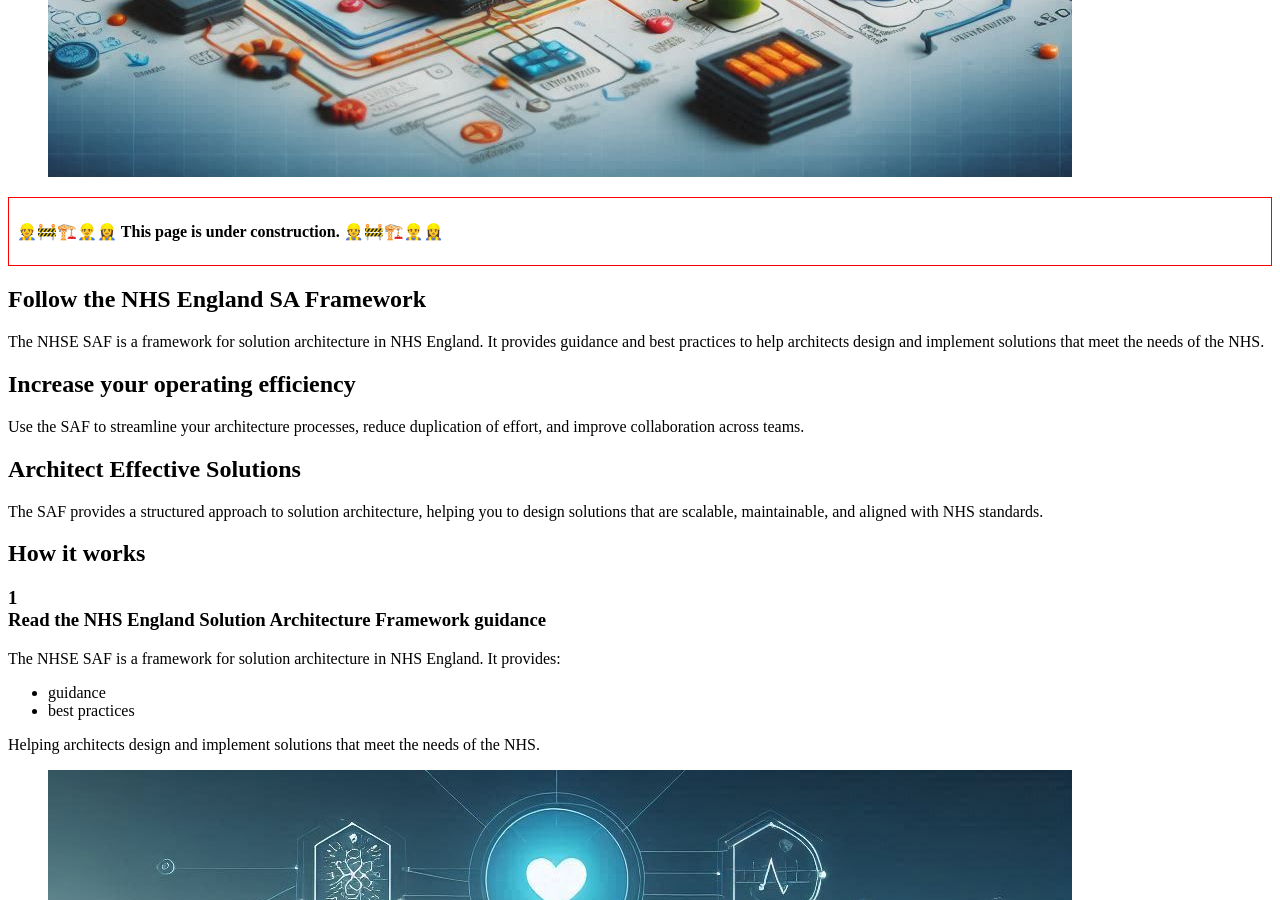
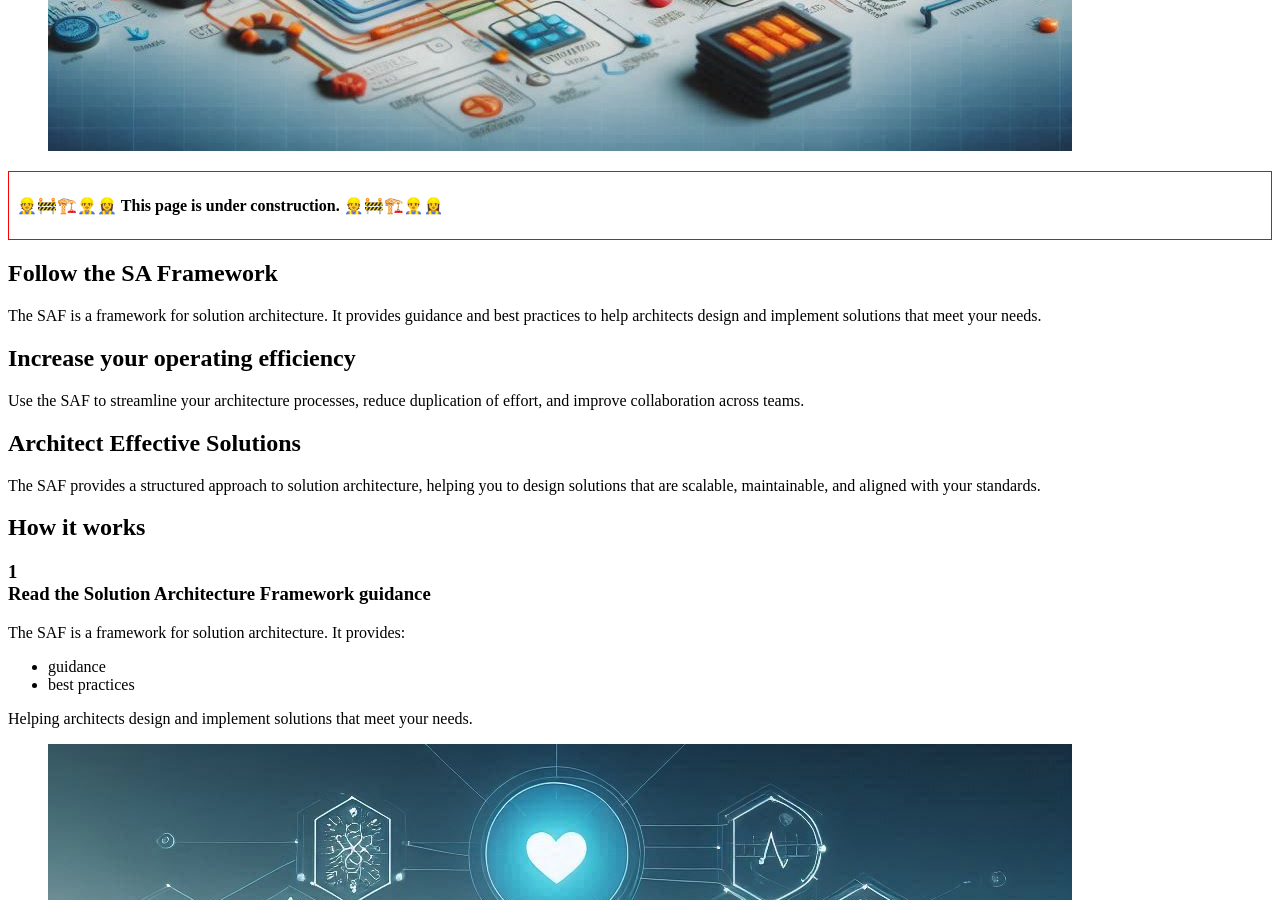
Before and after one commit to RossBugginsNHS/architecture, a Jekyll site: the page built from index.md, in a window 1280 px wide and 900 px high, scrolled down 1297 px. Built offline with Jekyll 4.4.1, drawn with Linux system fonts in a browser that asks for light colours; some of the changed text lies outside the part shown.

Commit message:
remove nhs refs

```diff
--- a/_config.yml
+++ b/_config.yml
@@ -27,7 +27,7 @@
   line in _config.yml. It will appear in your document head meta (for
   Google search results) and in your feed.xml site description.
 baseurl: "/architecture" # the subpath of your site, e.g. /blog
-url: "https://nhsdigital.github.io" # the base hostname & protocol for your site, e.g. http://example.com
+url: "https://rossbugginsnhs.github.io" # the base hostname & protocol for your site, e.g. http://example.com
 twitter_username: jekyllrb
 github_username:  jekyll
 
--- a/_data/home/benefits.yml
+++ b/_data/home/benefits.yml
@@ -1,6 +1,6 @@
-- heading: Follow the NHS England SA Framework
+- heading: Follow the  SA Framework
   description: |
-    The NHSE SAF is a framework for solution architecture in NHS England. It provides guidance and best practices to help architects design and implement solutions that meet the needs of the NHS.
+    The  SAF is a framework for solution architecture. It provides guidance and best practices to help architects design and implement solutions that meet your needs.
 
 - heading: Increase your operating efficiency
   description: |
@@ -8,4 +8,4 @@
 
 - heading: Architect Effective Solutions
   description: |
-    The SAF provides a structured approach to solution architecture, helping you to design solutions that are scalable, maintainable, and aligned with NHS standards.
+    The SAF provides a structured approach to solution architecture, helping you to design solutions that are scalable, maintainable, and aligned with your standards.
--- a/_data/home/heading.yml
+++ b/_data/home/heading.yml
@@ -1,6 +1,6 @@
-heading: Learn the NHS England Solution Architecture Framework
+heading: Learn the Solution Architecture Framework
 description: |
-  The NHSE SAF is a framework for solution architecture in NHS England. It provides guidance and best practices to help architects design and implement solutions that meet the needs of the NHS.
+  The SAF is a framework for solution architecture. It provides guidance and best practices to help architects design and implement solutions that meet you needs.
 image: sa.png
 image_alt: |
   ""
--- a/_data/home/how-it-works.yml
+++ b/_data/home/how-it-works.yml
@@ -1,31 +1,31 @@
-- heading: Read the NHS England Solution Architecture Framework guidance
+- heading: Read the  Solution Architecture Framework guidance
   description: |
-    The NHSE SAF is a framework for solution architecture in NHS England. It provides:
+    The  SAF is a framework for solution architecture. It provides:
       - guidance
       - best practices
 
-    Helping architects design and implement solutions that meet the needs of the NHS.
+    Helping architects design and implement solutions that meet your needs.
 
   image: 01.png
   image_alt: ""
 
 - heading: Review current architecture
   description: |
-    Review your current architecture to identify areas for improvement and ensure alignment with NHS standards.
+    Review your current architecture to identify areas for improvement and ensure alignment with our standards.
 
   image: 02.png
   image_alt: ""
 
 - heading: Score your architecture
   description: |
-    Use the SAF to score your architecture against NHS standards and identify areas for improvement.
+    Use the SAF to score your architecture against our standards and identify areas for improvement.
 
   image: 03.png
   image_alt: ""
 
 - heading: Improve and iterate your architecture
   description: |
-    Use the feedback from the SAF to improve and iterate your architecture, ensuring it meets the needs of the NHS and its stakeholders.
+    Use the feedback from the SAF to improve and iterate your architecture, ensuring it meets the needs of you and your stakeholders.
 
   image: 04.png
   image_alt: ""
--- a/_includes/header.html
+++ b/_includes/header.html
@@ -2,14 +2,9 @@
   <div class="nhsuk-header__container">
     <div class="nhsuk-header__logo">
       <a class="nhsuk-header__link nhsuk-header__link--service" href="{{ site.baseurl }}/" aria-label="NHS Notify homepage">
-        <svg class="nhsuk-logo" xmlns="http://www.w3.org/2000/svg" viewBox="0 0 40 16" height="40" width="100">
-          <path class="nhsuk-logo__background" fill="#005eb8" d="M0 0h40v16H0z"></path>
-          <path class="nhsuk-logo__text" fill="#fff"
-            d="M3.9 1.5h4.4l2.6 9h.1l1.8-9h3.3l-2.8 13H9l-2.7-9h-.1l-1.8 9H1.1M17.3 1.5h3.6l-1 4.9h4L25 1.5h3.5l-2.7 13h-3.5l1.1-5.6h-4.1l-1.2 5.6h-3.4M37.7 4.4c-.7-.3-1.6-.6-2.9-.6-1.4 0-2.5.2-2.5 1.3 0 1.8 5.1 1.2 5.1 5.1 0 3.6-3.3 4.5-6.4 4.5-1.3 0-2.9-.3-4-.7l.8-2.7c.7.4 2.1.7 3.2.7s2.8-.2 2.8-1.5c0-2.1-5.1-1.3-5.1-5 0-3.4 2.9-4.4 5.8-4.4 1.6 0 3.1.2 4 .6">
-          </path>
-        </svg>
+
         <span class="nhsuk-header__service-name">
-          Solution Architecture Framework
+          Not an Official Solution Architecture Framework
         </span>
       </a>
     </div>
```
Also changed, not shown: _includes/header copy.html (added, +20 -0 lines).
